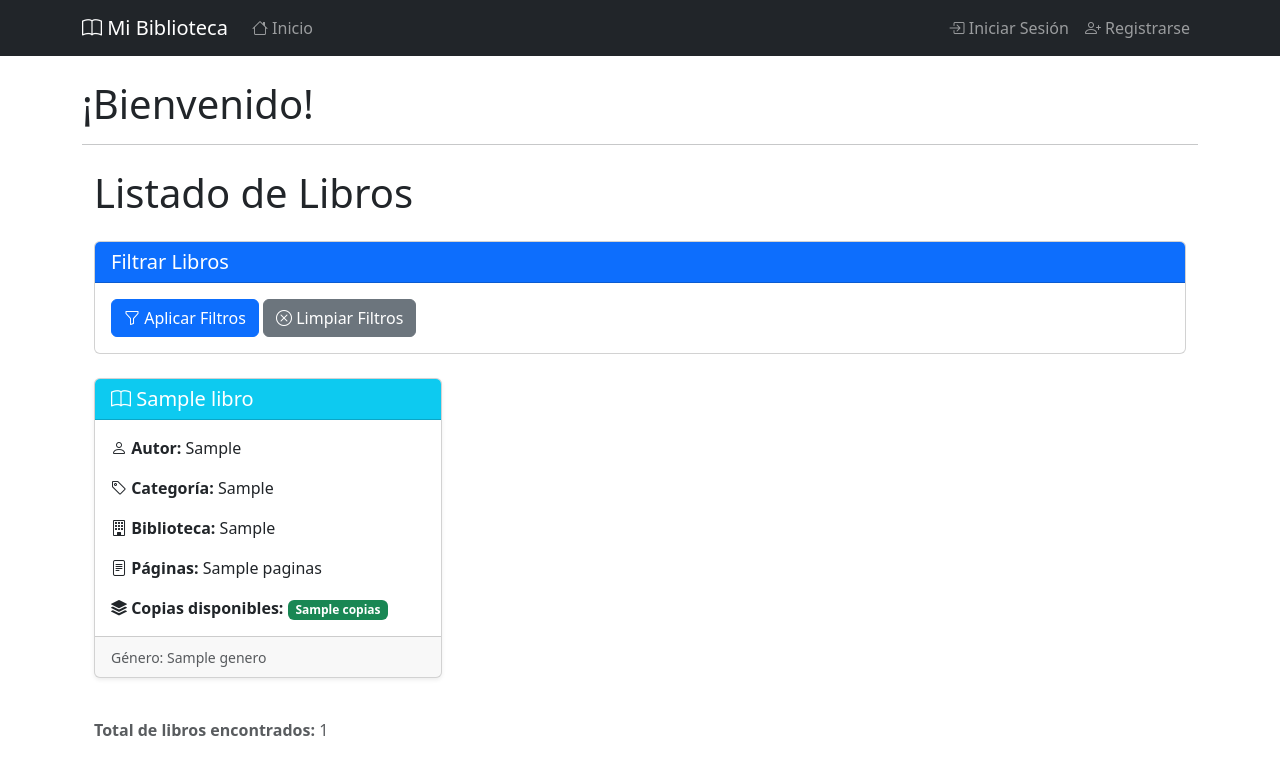
After one commit to lev1ll/Backend-django, a Django app: template primera_app/templates/primera_app/lista_libros.html in a window 1280 px wide. The commit adds this page. Shown: the top 775 px of the page. Run offline with Django 5.2, Linux system fonts and the light colour scheme; the template is opened without the code that fills it: most values are stand-ins (such as "Sample title", 1, 10 or a date in 2020); some libraries are stand-ins or nearby versions.

Commit message:
agregar filtros  y vista de lista libros

```diff
--- a/drf/urls.py
+++ b/drf/urls.py
@@ -23,6 +23,7 @@ schema_view = get_schema_view(
 urlpatterns = [
     path('admin/', admin.site.urls),
     path('', views.pagina_inicio, name='home'),
+    path('libros/', views.listado_libros, name='listado_libros'),
 
     # URL's para aplicación particular
     path('primera_app/', include('primera_app.urls')),
--- a/primera_app/serializer.py
+++ b/primera_app/serializer.py
@@ -21,7 +21,7 @@ class DireccionSerializer(serializers.ModelSerializer):
         model = Direccion
         fields = '__all__'
 
-class BibiliotecaSerializer(serializers.ModelSerializer):
+class BibliotecaSerializer(serializers.ModelSerializer):
     class Meta:
         model = Biblioteca
         fields = '__all__'
--- a/primera_app/templates/primera_app/base.html
+++ b/primera_app/templates/primera_app/base.html
@@ -30,8 +30,14 @@
                         </a>
                     </li>
 
+                    {% if user.is_authenticated %}
+                    <li class="nav-item">
+                        <a class="nav-link" href="{% url 'listado_libros' %}">
+                            <i class="bi bi-funnel"></i> Filtrar Libros
+                        </a>
+                    </li>
+
                     <!-- DROPDOWN PARA VER DATOS -->
-                    {% if user.is_authenticated %}
                     <li class="nav-item dropdown">
                         <a class="nav-link dropdown-toggle" href="#" id="navbarDropdownVer" role="button" data-bs-toggle="dropdown">
                             <i class="bi bi-eye"></i> Ver Datos
--- a/primera_app/templates/primera_app/inicio.html
+++ b/primera_app/templates/primera_app/inicio.html
@@ -7,7 +7,7 @@
 
 {% block content %}
 
-<!-- FRASE DEL PROFESOR (buen toque académico) -->
+
 <div class="container mb-4">
   <div class="row">
     <div class="col-12">
@@ -26,7 +26,6 @@
   </div>
 </div>
 
-<!-- TU DISEÑO MODERNO CON EL CONTENIDO DEL PROFESOR -->
 <div class="row g-4">
     <div class="col-md-6 col-lg-4">
         <div class="card h-100 shadow-sm border-0">
--- /dev/null
+++ b/primera_app/templates/primera_app/lista_libros.html
@@ -0,0 +1,101 @@
+{% extends 'primera_app/base.html' %}
+{% load static %}
+{% load widget_tweaks %}
+
+{% block title %}Listado de Libros{% endblock %}
+
+{% block content %}
+<div class="container mt-4">
+    <h1 class="mb-4">Listado de Libros</h1>
+
+    <!-- Formulario de Filtros -->
+    <div class="row mb-4">
+        <div class="col-md-12">
+            <div class="card">
+                <div class="card-header bg-primary text-white">
+                    <h5 class="mb-0">Filtrar Libros</h5>
+                </div>
+                <div class="card-body">
+                    <form method="get">
+                        <div class="row">
+                            {% for field in filter.form %}
+                            <div class="col-md-6 mb-3">
+                                {{ field.label_tag }}
+                                {% render_field field class="form-control" placeholder=field.label %}
+                            </div>
+                            {% endfor %}
+                        </div>
+                        <button type="submit" class="btn btn-primary">
+                            <i class="bi bi-funnel"></i> Aplicar Filtros
+                        </button>
+                        <a href="{% url 'listado_libros' %}" class="btn btn-secondary">
+                            <i class="bi bi-x-circle"></i> Limpiar Filtros
+                        </a>
+                    </form>
+                </div>
+            </div>
+        </div>
+    </div>
+
+    <!-- Resultados en Tarjetas -->
+    <div class="row">
+        {% if filter.qs %}
+            {% for libro in filter.qs %}
+            <div class="col-sm-12 col-md-6 col-lg-4 mb-4">
+                <div class="card h-100 shadow-sm">
+                    <div class="card-header bg-info text-white">
+                        <h5 class="card-title mb-0">
+                            <i class="bi bi-book"></i> {{ libro.titulo }}
+                        </h5>
+                    </div>
+                    <div class="card-body">
+                        <p class="card-text">
+                            <strong><i class="bi bi-person"></i> Autor:</strong>
+                            {{ libro.id_autor }}
+                        </p>
+                        <p class="card-text">
+                            <strong><i class="bi bi-tag"></i> Categoría:</strong>
+                            {% if libro.id_categoria %}
+                                {{ libro.id_categoria }}
+                            {% else %}
+                                <span class="text-muted">Sin categoría</span>
+                            {% endif %}
+                        </p>
+                        <p class="card-text">
+                            <strong><i class="bi bi-building"></i> Biblioteca:</strong>
+                            {{ libro.id_biblioteca }}
+                        </p>
+                        <p class="card-text">
+                            <strong><i class="bi bi-file-text"></i> Páginas:</strong>
+                            {{ libro.paginas }}
+                        </p>
+                        <p class="card-text">
+                            <strong><i class="bi bi-stack"></i> Copias disponibles:</strong>
+                            <span class="badge bg-success">{{ libro.copias }}</span>
+                        </p>
+                    </div>
+                    <div class="card-footer">
+                        <small class="text-muted">Género: {{ libro.genero }}</small>
+                    </div>
+                </div>
+            </div>
+            {% endfor %}
+        {% else %}
+            <div class="col-12">
+                <div class="alert alert-info" role="alert">
+                    <i class="bi bi-info-circle"></i> No se encontraron libros que coincidan con los filtros seleccionados.
+                </div>
+            </div>
+        {% endif %}
+    </div>
+
+    <!-- Total de resultados -->
+    <div class="row mt-3">
+        <div class="col-12">
+            <p class="text-muted">
+                <strong>Total de libros encontrados:</strong> {{ filter.qs.count }}
+            </p>
+        </div>
+    </div>
+</div>
+{% endblock %}
```
Also changed, not shown: drf/settings.py (+2 -6 lines), primera_app/models.py (+34 -8 lines), primera_app/views.py (+36 -2 lines), primera_app/migrations/0002_alter_direccion_options_alter_nacionalidad_options_and_more.py (added), primera_app/migrations/0003_agregar_categoria_a_libro.py (added).
